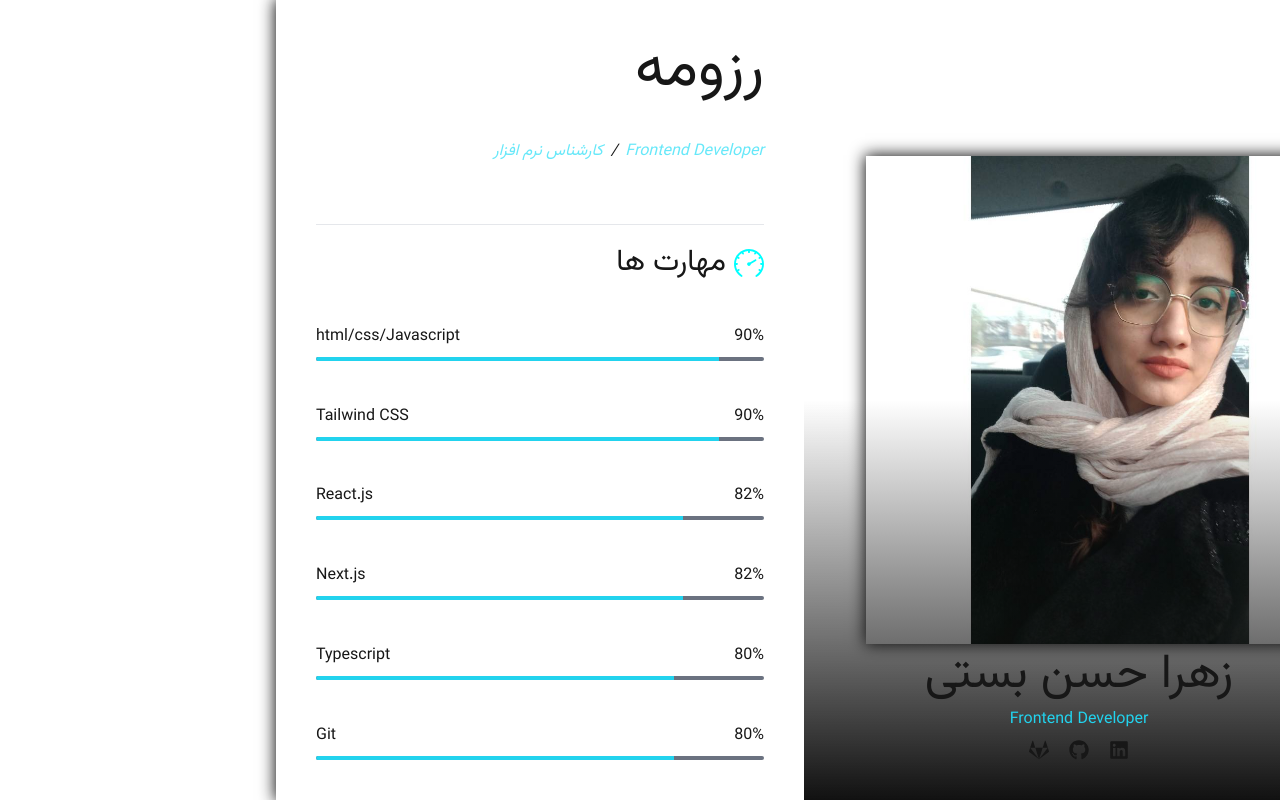
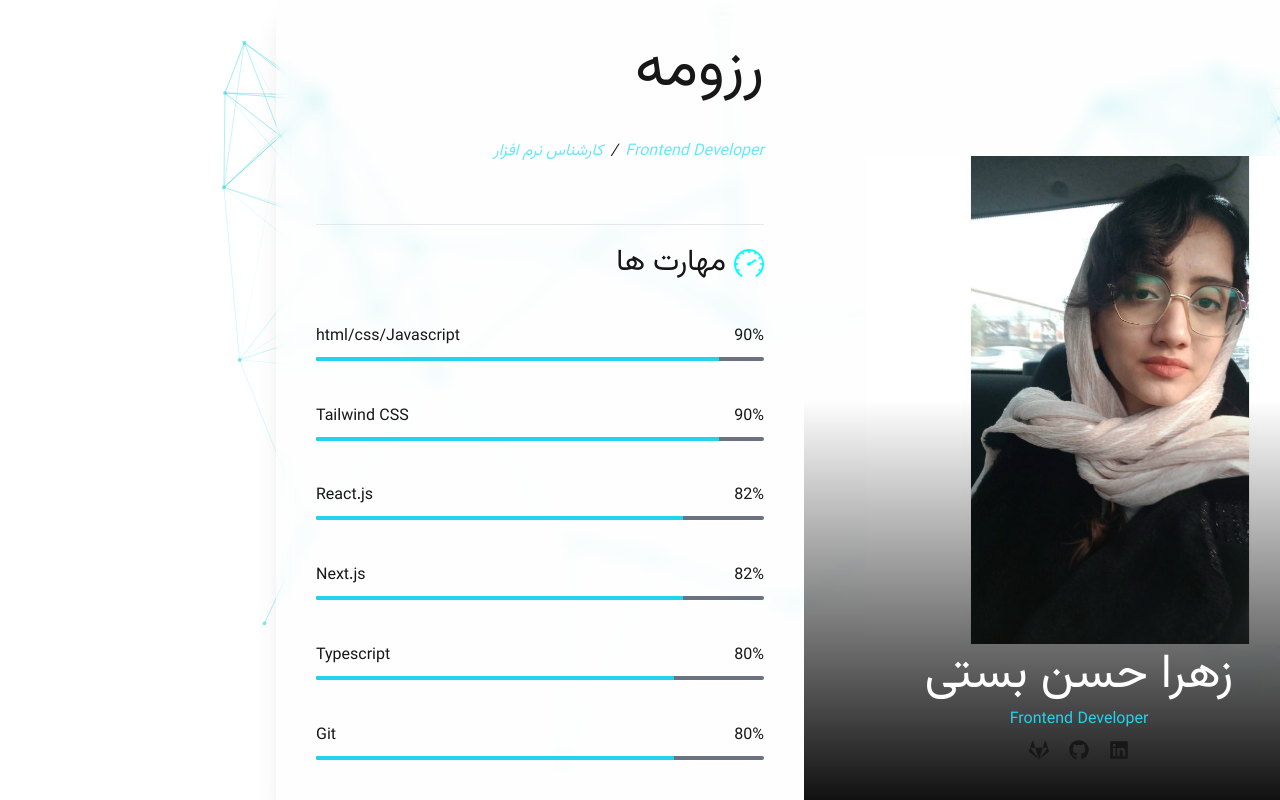
Before and after one commit to zahra-hsb/resume, a Next.js app: page / in a window 1280 px wide. Built offline with nearby package versions, Linux system fonts and the light colour scheme.

Commit message:
style: create light mode theme

```diff
--- a/src/app/globals.css
+++ b/src/app/globals.css
@@ -12,6 +12,9 @@
     --background: #222222;
     --foreground: #ededed;
   }
+  #tsparticles canvas{
+    color: cyan !important;
+  }
 }
 
 body {
--- a/src/app/page.js
+++ b/src/app/page.js
@@ -11,7 +11,7 @@ export default function Home() {
         <div className="absolute z-0">
           <Particle />
         </div>
-        <section className="max-w-screen-2xl mx-auto flex flex-col lg:flex-row absolute top-0 shadow-custom z-50 w-[90%] backdrop-blur">
+        <section className="bg-gray-100 bg-opacity-10 dark:bg-transparent max-w-screen-2xl mx-auto flex flex-col lg:flex-row absolute top-0 shadow-xl dark:shadow-custom z-50 w-[90%] backdrop-blur">
           <Sidebar />
           <div className="w-full flex flex-col lg:flex-row">
             <PictureContainer />
--- a/src/components/NameTitle/index.jsx
+++ b/src/components/NameTitle/index.jsx
@@ -5,7 +5,7 @@ const NameTitle = () => {
     return (
         <>
             <div className="absolute bottom-0 bg-gradient-to-t from-[#111] to-transparent h-1/2 z-40 w-full lg:w-[550px] left-1 lg:left-auto flex flex-col items-center justify-end lg:gap-2 p-5  lg:p-10">
-                <h2 className="text-xl lg:text-5xl font-bold">زهرا حسن بستی</h2>
+                <h2 className="text-white text-xl lg:text-5xl font-bold">زهرا حسن بستی</h2>
                 <h4 className="text-cyan-400">Frontend Developer</h4>
                 <div className="flex gap-2 mt-1 lg:mt-0 lg:gap-5">
                     <Link href={'https://www.linkedin.com/in/zahra-hasani-713760241?utm_source=share&utm_campaign=share_via&utm_content=profile&utm_medium=android_app'}>
--- a/src/components/Particles/index.jsx
+++ b/src/components/Particles/index.jsx
@@ -67,11 +67,17 @@ const Particle = () => {
             },
 
             particles: {
+                // theme: {
+                //     name: "light",
+                //     option: {
+                //         color: "#22d3ce"
+                //     }
+                // },
                 color: {
-                    value: "#ffffff",
+                    value: "#22d3dd",
                 },
                 links: {
-                    color: "#ffffff",
+                    color: "#22d3dd",
                     distance: 250,
                     enable: true,
                     opacity: 0.4,
--- a/src/components/PictureContainer/index.jsx
+++ b/src/components/PictureContainer/index.jsx
@@ -8,7 +8,7 @@ const PictureContainer = () => {
     return (
         <>
             <section className="w-full lg:w-1/2 relative lg:h-screen overflow-hidden px-5 flex items-center ">
-                <Image src={pic} alt="" className="shadow-custom w-full lg:w-[550px]" />
+                <Image src={pic} alt="" className="dark:shadow-custom w-full lg:w-[550px]" />
                 <NameTitle />
             </section>
         </>
```
